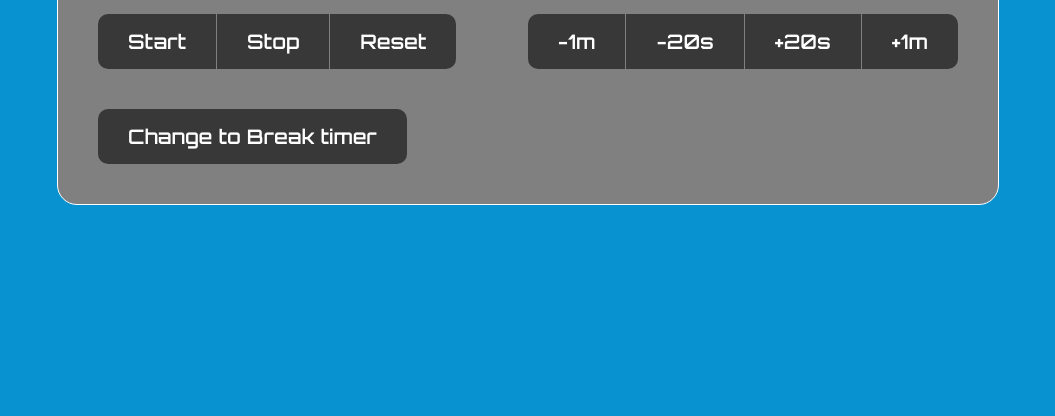
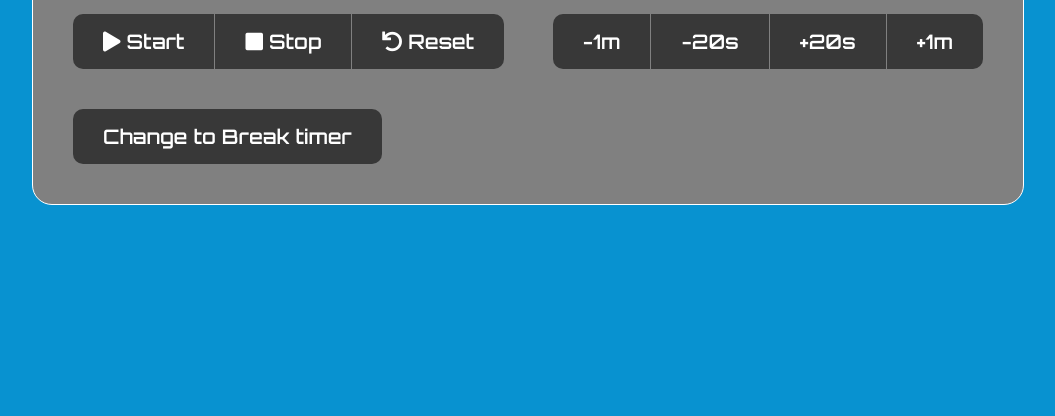
Before and after one commit to ChrisPecc/react-pomodoro, a React app: page / in a window 1280 px wide. Shown: the part 384-800 px from the top of the page, without its empty margins (112-1167 px from the left). Built offline with nearby package versions, Linux system fonts and the light colour scheme.

Commit message:
add icons on buttons

```diff
--- a/app/components/timer.js
+++ b/app/components/timer.js
@@ -13,6 +13,34 @@ const Timer = () => {
     const [isStudyTimer, setIsStudyTimer] = useState(true);
 
     const audio = new Audio(audiofile);
+
+    const startLabel = (
+        <span>
+            <i className={"fas fa-play"}> </i>
+            {" Start"}
+        </span>
+    );
+
+    const pauseLabel = (
+        <span>
+            <i className={"fas fa-pause"}> </i>
+            {" Pause"}
+        </span>
+    );
+
+    const resetLabel = (
+        <span>
+            <i className={"fas fa-undo"}> </i>
+            {" Reset"}
+        </span>
+    );
+
+    const stopLabel = (
+        <span>
+            <i className={"fas fa-stop"}> </i>
+            {" Stop"}
+        </span>
+    );
 
     const toggleStudy = () => {
         if (isStudyTimer) {
@@ -121,19 +149,19 @@ const Timer = () => {
                         <Button
                             className={"button button-toggle start"}
                             handleOnClick={toggleStart}
-                            label={!isActive ? "Start" : "Pause"}
+                            label={!isActive ? startLabel : pauseLabel}
                             isActive={isModalActive ? true : false}
                         />
                         <Button
                             className={"button button-stop"}
                             handleOnClick={stop}
-                            label={"Stop"}
+                            label={stopLabel}
                             isActive={isModalActive ? true : false}
                         />
                         <Button
                             className={"button button-reset"}
                             handleOnClick={reset}
-                            label={"Reset"}
+                            label={resetLabel}
                             isActive={isModalActive ? true : false}
                         />
                     </div>
--- a/assets/scss/style.scss
+++ b/assets/scss/style.scss
@@ -344,7 +344,7 @@ body {
 
 @media only screen and (min-width: 1001px) {
     .timer {
-        width: 900px;
+        width: 950px;
     }
 
     .buttons-section {
--- a/index.html
+++ b/index.html
@@ -5,6 +5,7 @@
     <meta name="viewport" content="width=device-width, initial-scale=1.0">
     <title>Pomodoro</title>
     <link rel="stylesheet" href="./assets/scss/style.css">
+    <link href="https://use.fontawesome.com/releases/v5.12.0/css/all.css" rel="stylesheet">
 </head>
 <body>
     <div id="root"></div>
```
Also changed, not shown: assets/scss/style.css, 1 other file.
